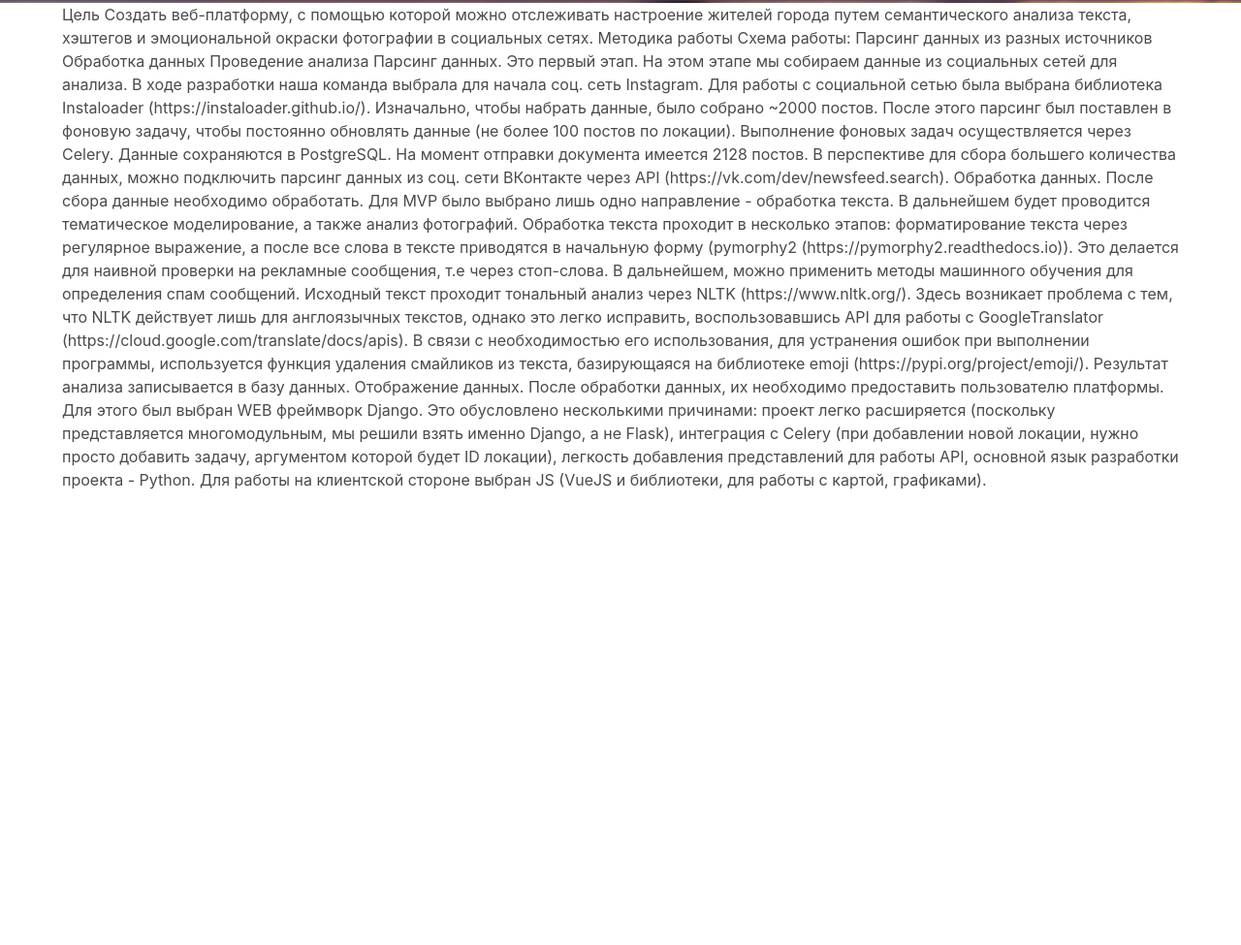
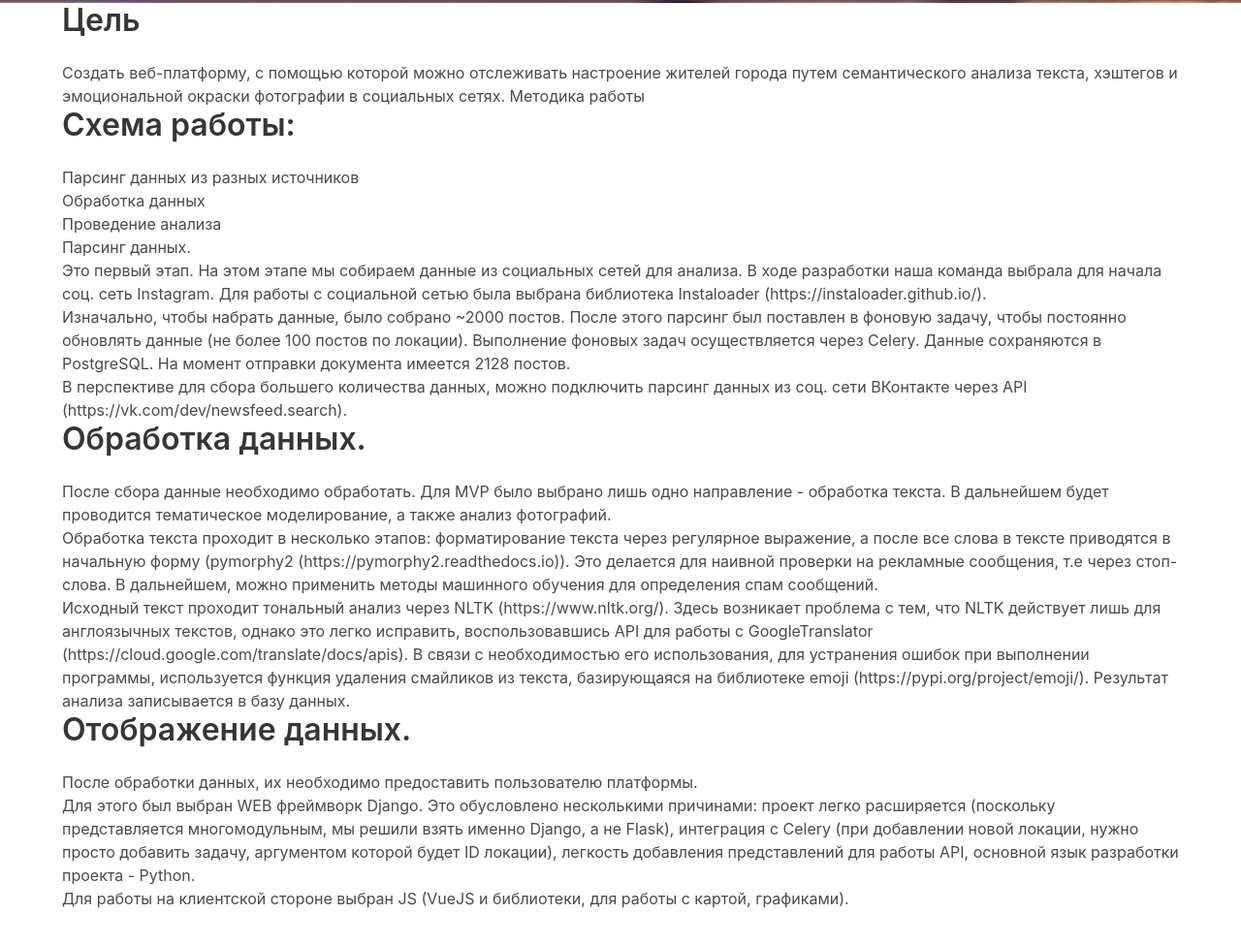
Before and after one commit to CityISO/BulmaSite, a plain HTML site: page index.html in a window 1280 px wide. Shown: the part 797-1772 px from the top of the page at 97% size. After the commit the page ends 1736 px from the top, so only its background shows below. Drawn offline with Linux system fonts and the light colour scheme.

Commit message:
Flex content

```diff
--- a/index.html
+++ b/index.html
@@ -32,7 +32,7 @@
     <!-- Hero content: will be in the middle -->
     <div class="hero-body">
         <div class="container has-text-centered">
-            <h1 class="title">
+            <h1 class="title" class="title">
                 Образ города
             </h1>
             <h2 class="subtitle">
@@ -41,28 +41,30 @@
         </div>
     </div>
 </section>
-<div class="container " style="height: 1500px">
-    Цель
+<div class="container">
+    <h1 class="title">Цель</h1>
 Создать веб-платформу, с помощью которой можно отслеживать настроение жителей города путем семантического анализа текста, хэштегов и эмоциональной окраски фотографии в социальных сетях.
 Методика работы
-	Схема работы:
-		Парсинг данных из разных источников
-		Обработка данных
-		Проведение анализа
-        Парсинг данных.
-        Это первый этап. На этом этапе мы собираем данные из социальных сетей для анализа. В ходе разработки наша команда выбрала для начала соц. сеть Instagram. Для работы с социальной сетью была выбрана библиотека Instaloader (https://instaloader.github.io/).
-        Изначально, чтобы набрать данные, было собрано ~2000 постов. После этого парсинг был поставлен в фоновую задачу, чтобы постоянно обновлять данные (не более 100 постов по локации). Выполнение фоновых задач осуществляется через Celery. Данные сохраняются в PostgreSQL. На момент отправки документа имеется 2128 постов.
-        В перспективе для сбора большего количества данных, можно подключить парсинг данных из соц. сети ВКонтакте через API (https://vk.com/dev/newsfeed.search).
+    <h1 class="title">Схема работы:</h1>
+    <ul>
+		<li>Парсинг данных из разных источников</li>
+		<li>Обработка данных</li>
+		<li>Проведение анализа</li>
+        <li>Парсинг данных.</li>
+    </ul>
+    <p>Это первый этап. На этом этапе мы собираем данные из социальных сетей для анализа. В ходе разработки наша команда выбрала для начала соц. сеть Instagram. Для работы с социальной сетью была выбрана библиотека Instaloader (https://instaloader.github.io/). </p>
+    <p>Изначально, чтобы набрать данные, было собрано ~2000 постов. После этого парсинг был поставлен в фоновую задачу, чтобы постоянно обновлять данные (не более 100 постов по локации). Выполнение фоновых задач осуществляется через Celery. Данные сохраняются в PostgreSQL. На момент отправки документа имеется 2128 постов.</p>
+    <p>В перспективе для сбора большего количества данных, можно подключить парсинг данных из соц. сети ВКонтакте через API (https://vk.com/dev/newsfeed.search).</p>
 
-    Обработка данных.
-        После сбора данные необходимо обработать. Для MVP было выбрано лишь одно направление - обработка текста. В дальнейшем будет проводится тематическое моделирование, а также анализ фотографий.
-    Обработка текста проходит в несколько этапов: форматирование текста через регулярное выражение, а после все слова в тексте приводятся в начальную форму (pymorphy2 (https://pymorphy2.readthedocs.io)). Это делается для наивной проверки на рекламные сообщения, т.е через стоп-слова. В дальнейшем, можно применить методы машинного обучения для определения спам сообщений.
-    Исходный текст проходит тональный анализ через NLTK (https://www.nltk.org/). Здесь возникает проблема с тем, что NLTK действует лишь для англоязычных текстов, однако это легко исправить, воспользовавшись API для работы с GoogleTranslator (https://cloud.google.com/translate/docs/apis). В связи с необходимостью его использования, для устранения ошибок при выполнении программы, используется функция удаления смайликов из текста, базирующаяся на библиотеке emoji (https://pypi.org/project/emoji/). Результат анализа записывается в базу данных.
+    <h1 class="title">Обработка данных.</h1>
+    <p>После сбора данные необходимо обработать. Для MVP было выбрано лишь одно направление - обработка текста. В дальнейшем будет проводится тематическое моделирование, а также анализ фотографий. </p>
+    <p>Обработка текста проходит в несколько этапов: форматирование текста через регулярное выражение, а после все слова в тексте приводятся в начальную форму (pymorphy2 (https://pymorphy2.readthedocs.io)). Это делается для наивной проверки на рекламные сообщения, т.е через стоп-слова. В дальнейшем, можно применить методы машинного обучения для определения спам сообщений. </p>
+    <p>Исходный текст проходит тональный анализ через NLTK (https://www.nltk.org/). Здесь возникает проблема с тем, что NLTK действует лишь для англоязычных текстов, однако это легко исправить, воспользовавшись API для работы с GoogleTranslator (https://cloud.google.com/translate/docs/apis). В связи с необходимостью его использования, для устранения ошибок при выполнении программы, используется функция удаления смайликов из текста, базирующаяся на библиотеке emoji (https://pypi.org/project/emoji/). Результат анализа записывается в базу данных.</p>
 
-    Отображение данных.
-        После обработки данных, их необходимо предоставить пользователю платформы.
-    Для этого был выбран WEB фреймворк Django. Это обусловлено несколькими причинами: проект легко расширяется (поскольку представляется многомодульным, мы решили взять именно Django, а не Flask), интеграция с Celery (при добавлении новой локации, нужно просто добавить задачу, аргументом которой будет ID локации), легкость добавления представлений для работы API, основной язык разработки проекта - Python.
-    Для работы на клиентской стороне выбран JS (VueJS и библиотеки, для работы с картой, графиками).
+    <h1 class="title">Отображение данных.</h1>
+    <p>После обработки данных, их необходимо предоставить пользователю платформы. </p>
+    <p>Для этого был выбран WEB фреймворк Django. Это обусловлено несколькими причинами: проект легко расширяется (поскольку представляется многомодульным, мы решили взять именно Django, а не Flask), интеграция с Celery (при добавлении новой локации, нужно просто добавить задачу, аргументом которой будет ID локации), легкость добавления представлений для работы API, основной язык разработки проекта - Python. </p>
+    <p>Для работы на клиентской стороне выбран JS (VueJS и библиотеки, для работы с картой, графиками).</p>
 
 </div>
 </body>
```
